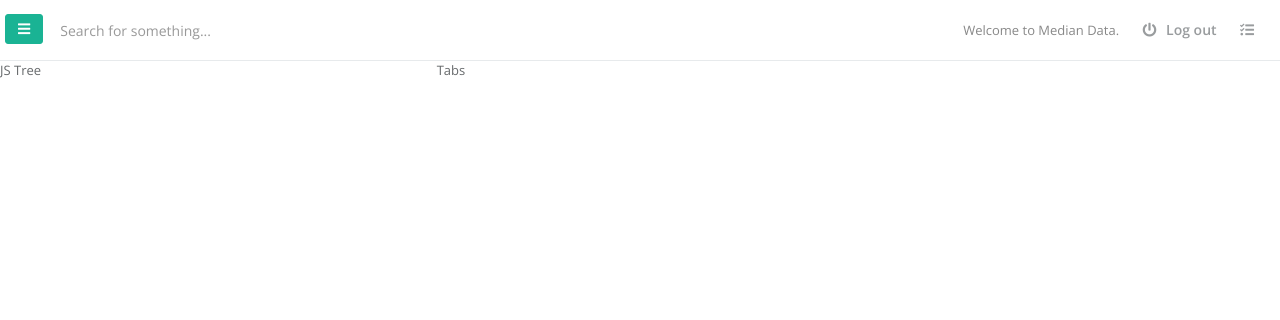
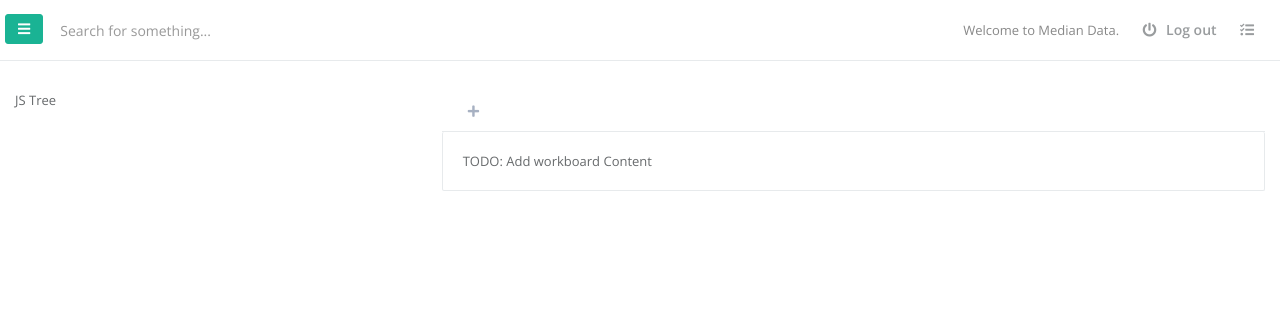
Before and after one commit to imtiaz-emu/mediandata, a Django app: template src/templates/workboards/show.html in a window 1280 px wide. Shown: the top 320 px of the page. Run offline with Django 3.2, Linux system fonts and the light colour scheme; the template is opened without the code that fills it, so the values that code supplies are empty; some libraries are stand-ins or nearby versions.

Commit message:
Add tabs in Workboards

```diff
--- a/src/templates/layouts/analysis.html
+++ b/src/templates/layouts/analysis.html
@@ -38,13 +38,15 @@
 <div id="wrapper">
   <div id="" class="gray-bg-bg analysis-board">
     {% include 'layouts/topbar.html' %}
-    {% block content %}
+    <div class="container-fluid m-t-lg">
+      {% block content %}
 
-    {% endblock content %}
+      {% endblock content %}
 
-    {% block script %}
+      {% block script %}
 
-    {% endblock script %}
+      {% endblock script %}
+    </div>
   </div>
 </div>
 </body>
--- a/src/templates/workboards/show.html
+++ b/src/templates/workboards/show.html
@@ -7,7 +7,13 @@
       JS Tree
     </div>
     <div class="col-md-8">
-      Tabs
+      <div class="row">
+        <div class="col-lg-12">
+          <div class="tabs-container" id="workboard-tabs">
+            {% include 'workboards/workboard_tabs.html' with wb_list=workboards wb=workboard %}
+          </div>
+        </div>
+      </div>
     </div>
   </div>
 {% endblock content %}
--- /dev/null
+++ b/src/templates/workboards/workboard_tabs.html
@@ -0,0 +1,15 @@
+<ul class="nav nav-tabs">
+  {% for workboard in wb_list %}
+    <li class="{% if workboard == wb %}active {% endif %}">
+      <a href="{% url "workboard:show" id=workboard.id %}">{{ workboard.name }}</a>
+    </li>
+  {% endfor %}
+  <li class=""><a href="javascript:void(0)"><i class="fa fa-plus"></i></a></li>
+</ul>
+<div class="tab-content">
+  <div id="wbtab-{{ wb.id }}" class="tab-pane active">
+    <div class="panel-body">
+      TODO: Add workboard Content
+    </div>
+  </div>
+</div>
--- a/src/workboard/views.py
+++ b/src/workboard/views.py
@@ -6,7 +6,9 @@ from django.shortcuts import render, redirect, get_object_or_404
 # Create your views here.
 def show(request, id=None):
 	workboard = get_object_or_404(Workboard, id=id)
+	workboards = Workboard.objects.filter(project=workboard.project)
 	context = {
-		'workboard': workboard
+		'workboard': workboard,
+		'workboards': workboards
 	}
 	return render(request, "workboards/show.html", context)
```
